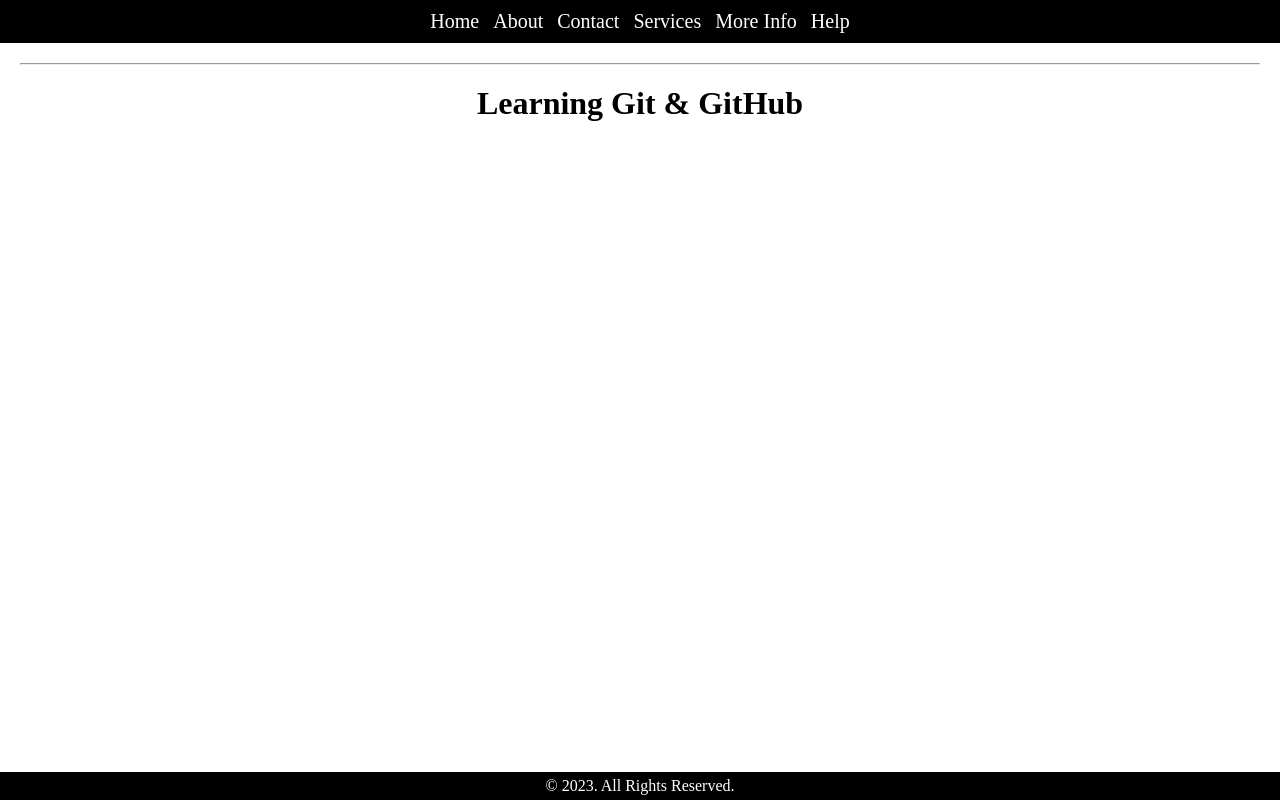
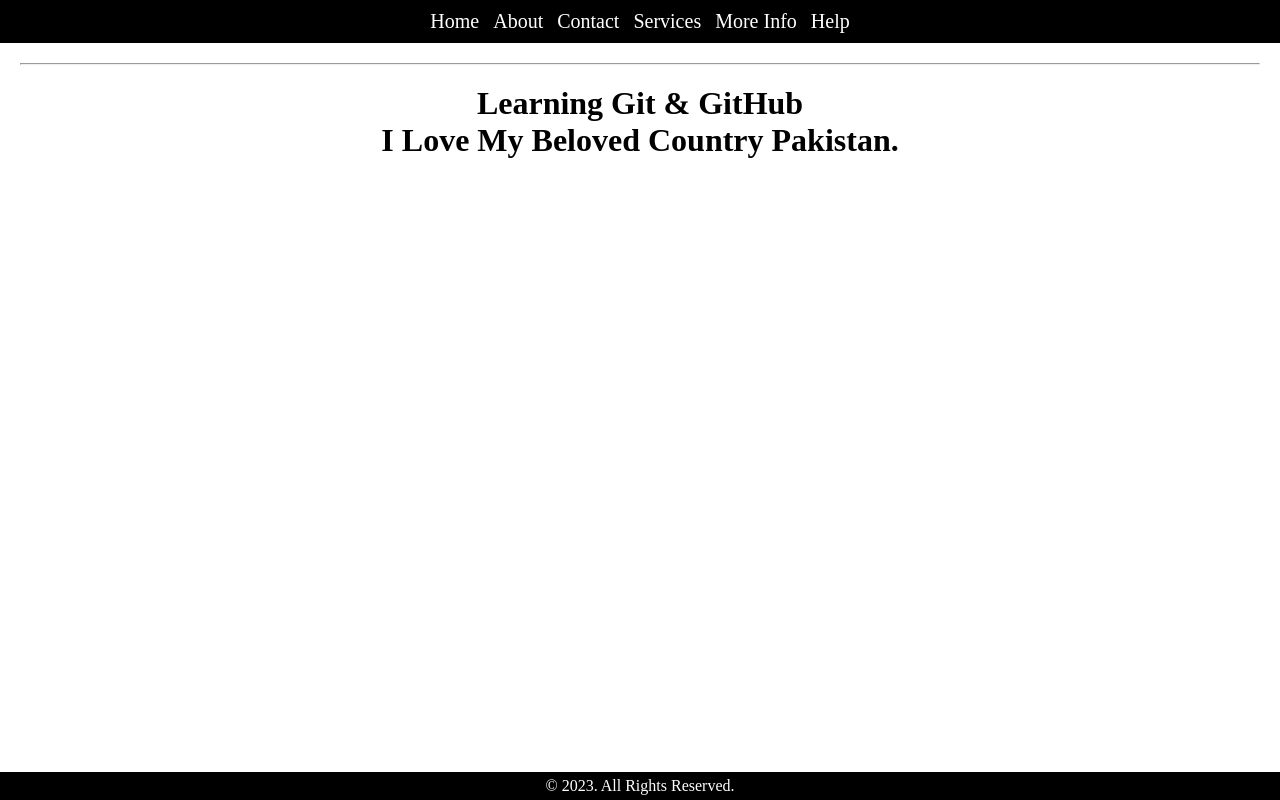
Before and after one commit to ali1089ntu/Git-GitHub-Practice, a plain HTML site: page index.html in a window 1280 px wide. Drawn offline with Linux system fonts and the light colour scheme.

Commit message:
I Love My Country Modified in HTML File

```diff
--- a/index.html
+++ b/index.html
@@ -25,6 +25,7 @@
         <center>
             <hr>
             <h1>Learning Git &amp; GitHub</h1>
+            <h1>I Love My Beloved Country Pakistan.</h1>
         </center>
     </main>
 
```
